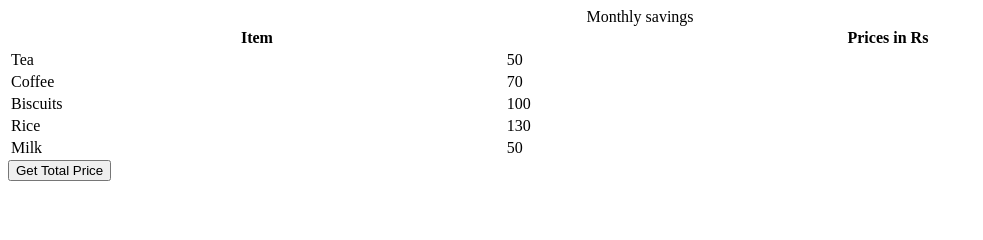
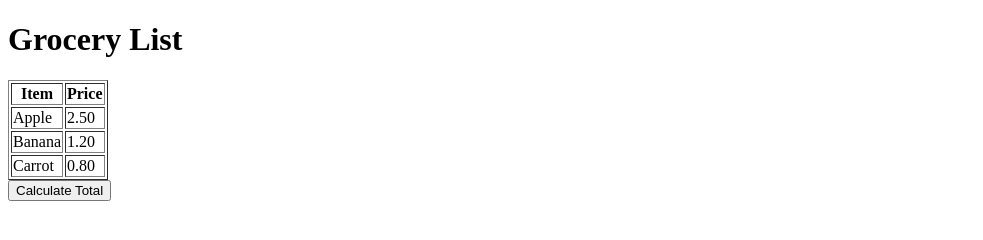
Before and after one commit to acciojob/grofers-checkout-mineshgaikar50, a website: page main.html in a window 1280 px wide. Shown: the whole page, without its empty margins (0-983 px from the left). Drawn offline with Linux system fonts and the light colour scheme.

Commit message:
created a submission

```diff
--- a/main.html
+++ b/main.html
@@ -1,45 +1,36 @@
 <!DOCTYPE html>
-
-<html>
-
+<html lang="en">
 <head>
-	<link rel="stylesheet" href="styles.css">
+  <meta charset="UTF-8">
+  <meta name="viewport" content="width=device-width, initial-scale=1.0">
+  <title>Grocery List</title>
+  <link rel="stylesheet" href="styles.css" />
 </head>
-
 <body>
-    <!-- the entire body must be written by student -->
-    <table style="width: 100%">
-    <caption>
-      Monthly savings
-    </caption>
+  <h1>Grocery List</h1>
+  <table id="grocery-table" border="1">
+    <thead>
       <tr>
         <th>Item</th>
-      <th>Prices in Rs</th>
+        <th>Price</th>
       </tr>
-    <tr>
-      <td class="item">Tea</td>
-      <td class="price">50</td>
+    </thead>
+    <tbody>
+      <tr class="item">
+        <td>Apple</td>
+        <td class="prices">2.50</td>
       </tr>
-    <tr>
-      <td class="item">Coffee</td>
-      <td class="price">70</td>
+      <tr class="item">
+        <td>Banana</td>
+        <td class="prices">1.20</td>
       </tr>
-    <tr>
-      <td class="item">Biscuits</td>
-      <td class="price">100</td>
+      <tr class="item">
+        <td>Carrot</td>
+        <td class="prices">0.80</td>
       </tr>
-    <tr>
-      <td class="item">Rice</td>
-      <td class="price">130</td>
-    </tr>
-    <tr>
-      <td class="item">Milk</td>
-      <td class="price">50</td>
-    </tr>
+    </tbody>
   </table>
-    <script type="text/javascript" src="./script.js">
-</script>
-
+  <button id="calculate">Calculate Total</button>
+  <script src="script.js"></script>
 </body>
-
 </html>
--- a/script.js
+++ b/script.js
@@ -1,10 +1,7 @@
-const getSumBtn = document.createElement("button");
-getSumBtn.append("Get Total Price");
-document.body.appendChild(getSumBtn);
-
-const getSum = () => {
-//Add your code here
-	  const priceElements = document.querySelectorAll(".price");
+// Function to calculate the total price
+function calculateTotal() {
+  // Select all elements with the class "prices"
+  const priceElements = document.querySelectorAll(".prices");
 
   // Calculate the total price
   let total = 0;
@@ -12,28 +9,28 @@ const getSum = () => {
     total += parseFloat(priceElement.textContent);
   });
 
-  // Check if the total row already exists
-  const table = document.querySelector("table");
+  // Select the table and check if the total row already exists
+  const table = document.getElementById("grocery-table");
   const existingTotalRow = document.querySelector(".total-row");
 
   if (existingTotalRow) {
-    // Update the total row if it already exists
-    existingTotalRow.firstChild.textContent = `Total Price: Rs ${total}`;
+    // If the total row exists, update its value
+    existingTotalRow.firstChild.textContent = `Total Price: $${total.toFixed(2)}`;
   } else {
-    // Create a new row for the total
+    // If the total row doesn't exist, create a new row
     const totalRow = document.createElement("tr");
-    totalRow.className = "total-row";
+    totalRow.className = "total-row"; // Add a class for the total row
 
     // Create a single cell spanning both columns
     const totalCell = document.createElement("td");
     totalCell.colSpan = 2;
-    totalCell.textContent = `Total Price: Rs ${total}`;
+    totalCell.textContent = `Total Price: $${total.toFixed(2)}`;
 
     // Append the cell to the row and the row to the table
     totalRow.appendChild(totalCell);
     table.appendChild(totalRow);
   }
+}
 
-};
-
-getSumBtn.addEventListener("click", getSum);
+// Add an event listener to the "Calculate Total" button
+document.getElementById("calculate").addEventListener("click", calculateTotal);
```
Lines whose indentation alone changed are shown as unchanged.
